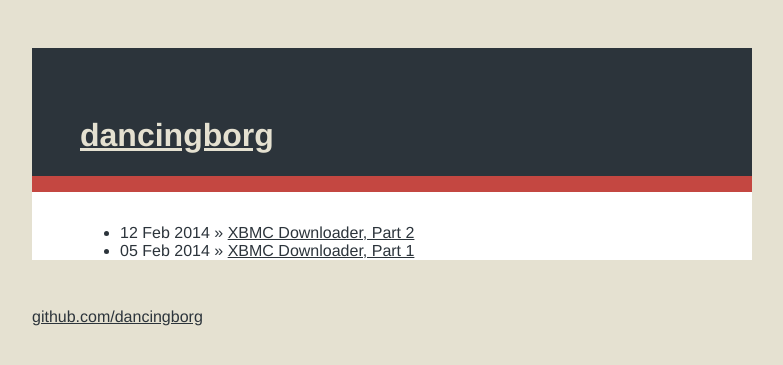
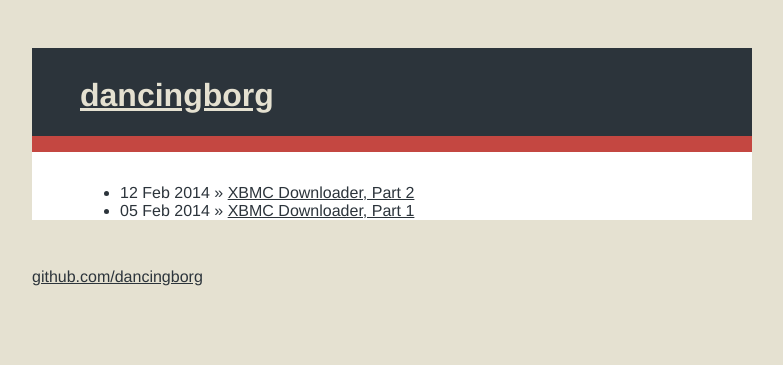
Before and after one commit to andre-abadi/andre-abadi.github.io, a Jekyll site: the page built from index.html, in a window 1280 px wide. Shown: the top 365 px of the page, without its empty margins (248-1031 px from the left). Built offline with Jekyll 4.4.1, drawn with Linux system fonts in a browser that asks for light colours; Markdown is read by kramdown in place of the engine named in the settings.

Commit message:
less header padding

```diff
--- a/css/main.css
+++ b/css/main.css
@@ -27,7 +27,7 @@ h1 !important {
   background-color: #2C343B;
   border-bottom: 1em solid #C44741;
   padding-left: 0.5em;
-  padding-top: 1em;
+  padding-top: 0.5em;
   color: #E5E1D1;
 }
 @media all and (min-device-width: 768px) {
@@ -40,6 +40,5 @@ h1 !important {
   .header {
     margin-top: 3em;
     padding-left: 3em;
-    padding-top: 3em;
   }
 }
```
